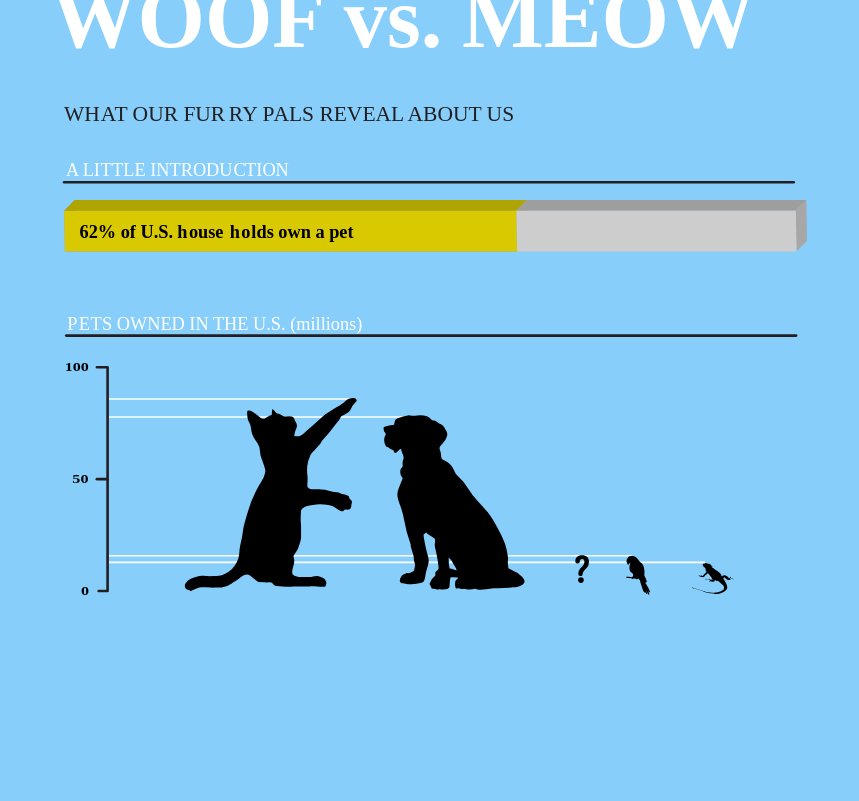
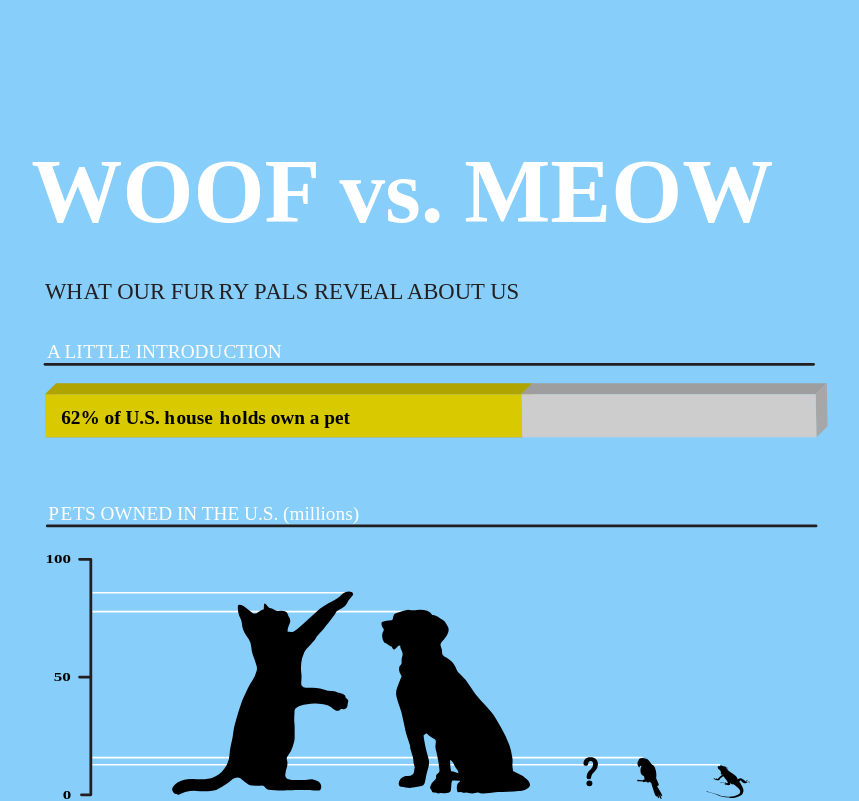
Before and after one commit to reachguy/infographic, a plain HTML site: page index.html in a window 1280 px wide. Shown: the top 801 px of the page, without its empty margins (212-1071 px from the left). Drawn offline with Linux system fonts and the light colour scheme.

Commit message:
adjusted spacing

```diff
--- a/css/main.css
+++ b/css/main.css
@@ -18,17 +18,18 @@ html {
 
 html {
   background-color: lightskyblue;
-  margin: 0 2em 0 2em;
 }
 
 .woof {
   margin: 0 auto;
   margin-top: -20%;
+  margin-bottom: -20%;
 }
 
-@media only screen and (min-width 60em) {
+@media only screen and (min-width: 60em) {
   .woof {
-    background-color: red;
+    margin-top: -5em;
+  margin-bottom: -10%;
   }
 }
 
```
